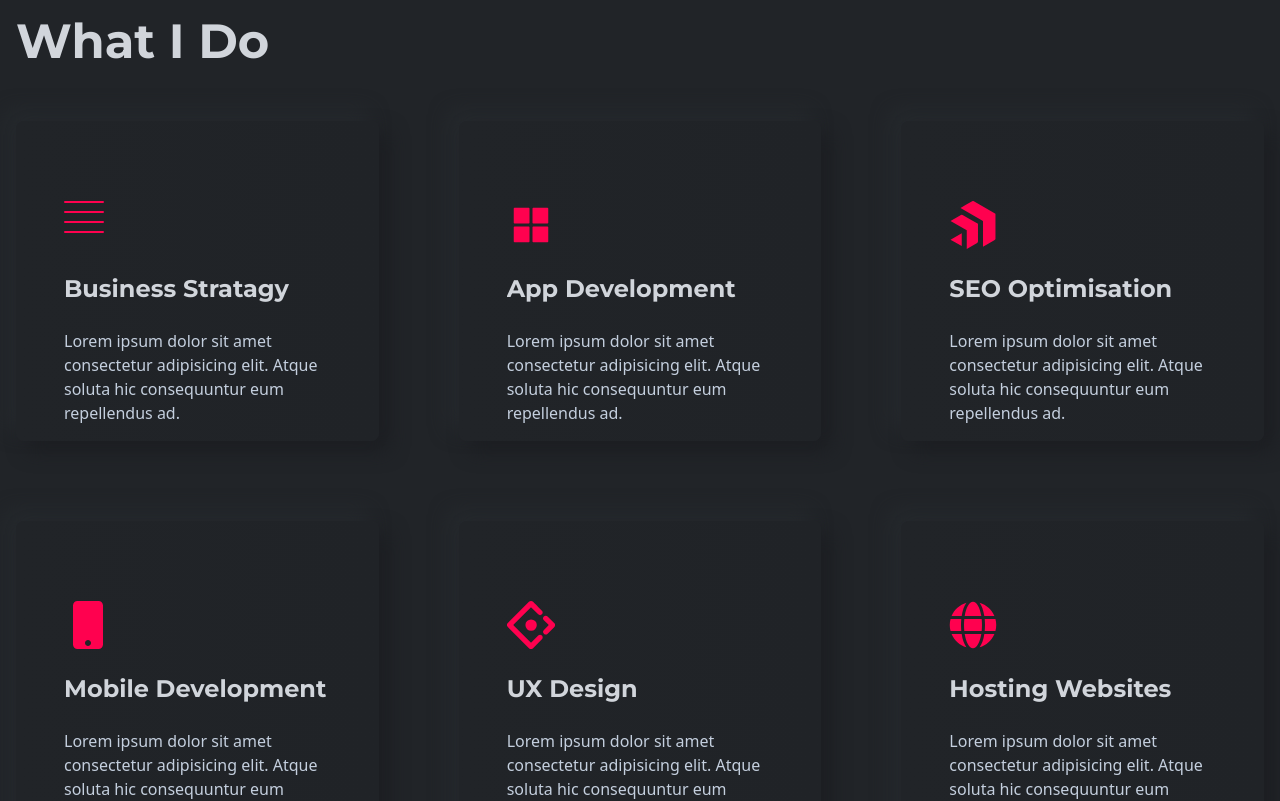
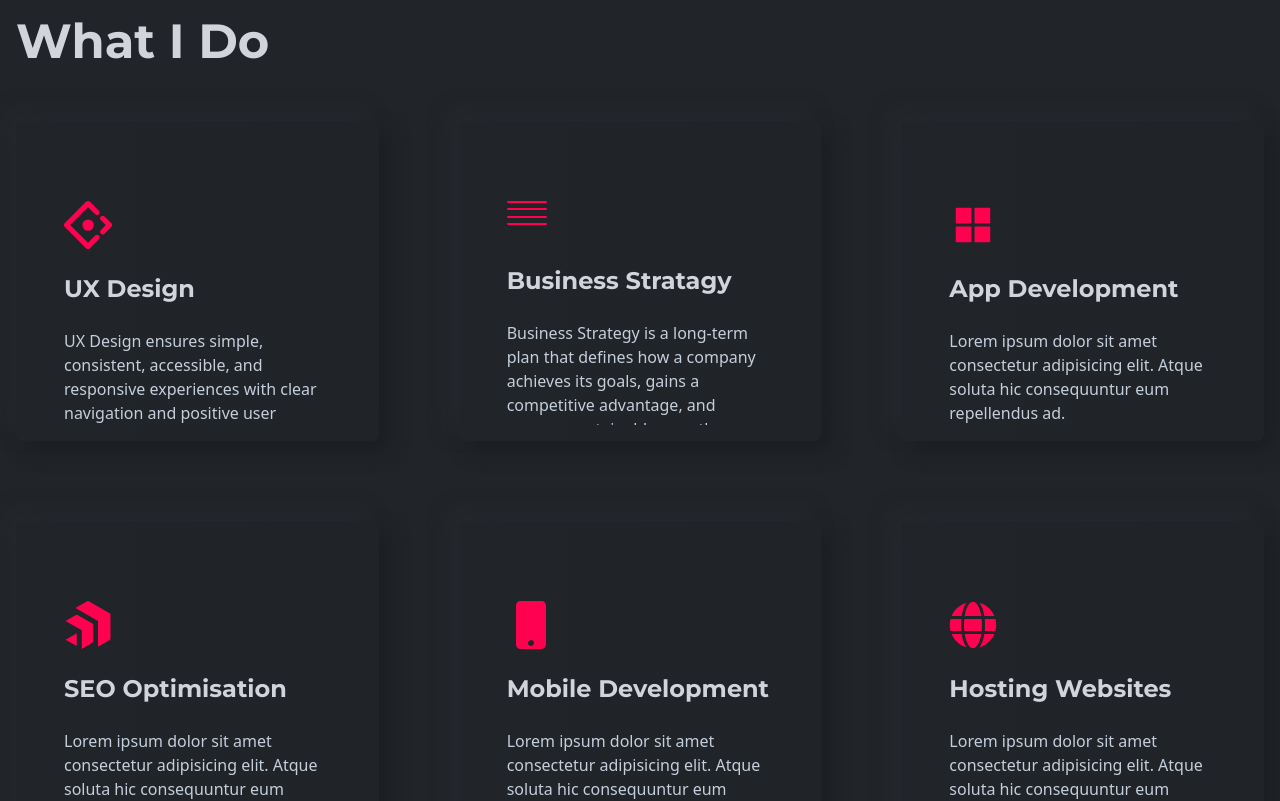
Before and after one commit to Mostakim69/Nafi-Portfolio, a React (Create React App) app: page / in a window 1280 px wide. Shown: the part 820-1621 px from the top of the page. Built offline with nearby package versions, Linux system fonts and the light colour scheme.

Commit message:
Features Update

```diff
--- a/src/components/features/Features.js
+++ b/src/components/features/Features.js
@@ -13,10 +13,15 @@ const Features = () => {
     >
       <Title title="Features" des="What I Do" />
       <div className="grid grid-cols-1 md:grid-cols-2 xl:grid-cols-3 gap-6 xl:gap-20">
+
+        <Card
+          title="UX Design"
+          des="UX Design ensures simple, consistent, accessible, and responsive experiences with clear navigation and positive user impact."
+          icon={<SiAntdesign />}
+        />
         <Card
           title="Business Stratagy"
-          des="Lorem ipsum dolor sit amet consectetur adipisicing elit. Atque soluta
-          hic consequuntur eum repellendus ad."
+          des="Business Strategy is a long-term plan that defines how a company achieves its goals, gains a competitive advantage, and ensures sustainable growth."
 
         />
         <Card
@@ -37,12 +42,7 @@ const Features = () => {
           hic consequuntur eum repellendus ad."
           icon={<FaMobile />}
         />
-        <Card
-          title="UX Design"
-          des="Lorem ipsum dolor sit amet consectetur adipisicing elit. Atque soluta
-          hic consequuntur eum repellendus ad."
-          icon={<SiAntdesign />}
-        />
+
         <Card
           title="Hosting Websites"
           des="Lorem ipsum dolor sit amet consectetur adipisicing elit. Atque soluta
```
